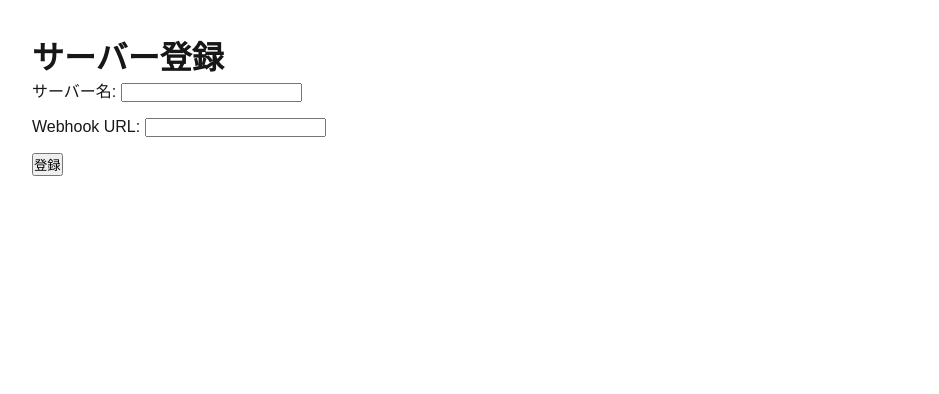
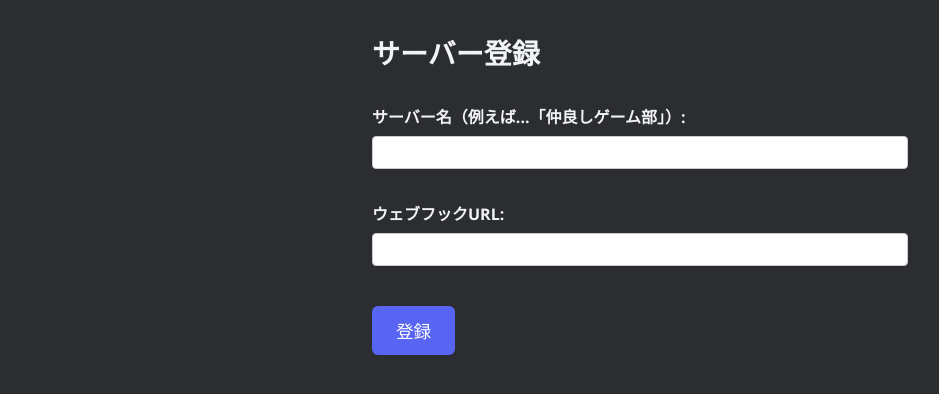
Before and after one commit to yuwaga3220/gg_scheduler, a Next.js app in the folder frontend/: page /register in a window 1280 px wide. Shown: the top 394 px of the page, without its empty margins (0-939 px from the left). Built offline with nearby package versions, Linux system fonts and the light colour scheme.

Commit message:
Restore files from original project

```diff
--- a/frontend/pages/api/hello.js
+++ /dev/null
@@ -1,5 +0,0 @@
-// Next.js API route support: https://nextjs.org/docs/api-routes/introduction
-
-export default function handler(req, res) {
-  res.status(200).json({ name: "John Doe" });
-}
--- a/frontend/pages/register.js
+++ b/frontend/pages/register.js
@@ -1,5 +1,7 @@
 // pages/register.js
 import { useState } from 'react';
+import styles from "@/styles/register.module.css";
+
 
 export default function RegisterPage() {
   const [name, setName] = useState('');
@@ -22,26 +24,28 @@ export default function RegisterPage() {
   };
 
   return (
-    <div style={{ padding: '2rem' }}>
-      <h1>サーバー登録</h1>
+    <div className={styles.container}>
+      <h1 className={styles.title}>
+        サーバー登録
+      </h1>
 
       {communityId ? (
-        <>
-          <p>✅ 登録が完了しました！</p>
+        <div>
+          <p className={styles.successBox}>✅ 登録が完了しました！</p>
           <p>このURLがDiscordに送られるようになりました👇</p>
           <code>https://gg-scheduler.vercel.app/?communityId={communityId}</code>
-        </>
+        </div>
       ) : (
         <form onSubmit={handleSubmit}>
           <div>
-            <label>サーバー名: </label>
-            <input value={name} onChange={(e) => setName(e.target.value)} required />
+            <label className={styles.label}>サーバー名（例えば...「仲良しゲーム部」）: </label>
+            <input type="text" className={styles.input} value={name} onChange={(e) => setName(e.target.value)} required />
           </div>
           <div style={{ marginTop: '1rem' }}>
-            <label>Webhook URL: </label>
-            <input value={webhook} onChange={(e) => setWebhook(e.target.value)} required />
+            <label className={styles.label}>ウェブフックURL: </label>
+            <input type="text" className={styles.input} value={webhook} onChange={(e) => setWebhook(e.target.value)} required />
           </div>
-          <button type="submit" style={{ marginTop: '1rem' }}>登録</button>
+          <button className={styles.button}>登録</button>
         </form>
       )}
     </div>
--- a/frontend/styles/globals.css
+++ b/frontend/styles/globals.css
@@ -1,7 +1,14 @@
 :root {
-  --background: #ffffff;
-  --foreground: #171717;
+  --background: #2b2d31;         /* メイン背景：Discordのチャット背景 */
+  --foreground: #f2f3f5;         /* メイン文字色：ほぼ白に近い */
+  --accent: #5865f2;             /* ボタンやリンク：Discordブルー */
+  --accent-hover: #4752c4;       /* ボタン hover 用 */
+  --card-bg: #1e1f22;            /* 入力欄やカード系の背景 */
+  --border: #4f545c;             /* 枠線・区切り用グレー */
+  --success: #2ecc71;            /* 成功メッセージ用グリーン */
+  --error: #e74c3c;              /* エラーメッセージ用レッド */
 }
+
 
 @media (prefers-color-scheme: dark) {
   :root {
@@ -19,7 +26,7 @@ body {
 body {
   color: var(--foreground);
   background: var(--background);
-  font-family: Arial, Helvetica, sans-serif;
+  font-family: 'Segoe UI', Arial, sans-serif;
   -webkit-font-smoothing: antialiased;
   -moz-osx-font-smoothing: grayscale;
 }
@@ -31,8 +38,12 @@ body {
 }
 
 a {
-  color: inherit;
+  color: var(--accent);
   text-decoration: none;
+}
+
+a:hover {
+  color: var(--accent-hover);
 }
 
 @media (prefers-color-scheme: dark) {
--- /dev/null
+++ b/frontend/styles/register.module.css
@@ -0,0 +1,54 @@
+.container {
+  padding-left: 2rem;
+  padding-right: 2rem;
+  max-width: 600px;     /* ← これ重要！ */
+  margin: 0 auto;       /* ← 中央寄せ */
+}
+
+
+.title {
+  font-size: 28px;
+  font-weight: bold;
+  color: #f2f3f5;
+  margin-top: 2rem;
+  margin-bottom: 2rem;
+}
+
+.label {
+  font-weight: 600;
+  display: block;
+  margin-bottom: 0.5rem;
+}
+
+.input {
+  padding: 8px;
+  border: 1px solid #ccc;
+  border-radius: 4px;
+  width: 100%;
+  margin-bottom: 1rem;
+}
+
+.button {
+  background-color: #5865f2;
+  color: white;
+  padding: 12px 24px;       /* 高さ + 横幅感アップ */
+  font-size: 1.1rem;         /* テキスト大きめに */
+  border: none;
+  border-radius: 6px;
+  cursor: pointer;
+  margin-top: 24px;
+  transition: background-color 0.2s;
+}
+
+.button:hover {
+  background-color: #4752c4;
+}
+
+.successBox {
+  background-color: #e6ffed;
+  border: 1px solid #b2f5c3;
+  padding: 1rem;
+  border-radius: 6px;
+  color: #2ecc71;
+  margin-bottom: 1rem;
+}
```
